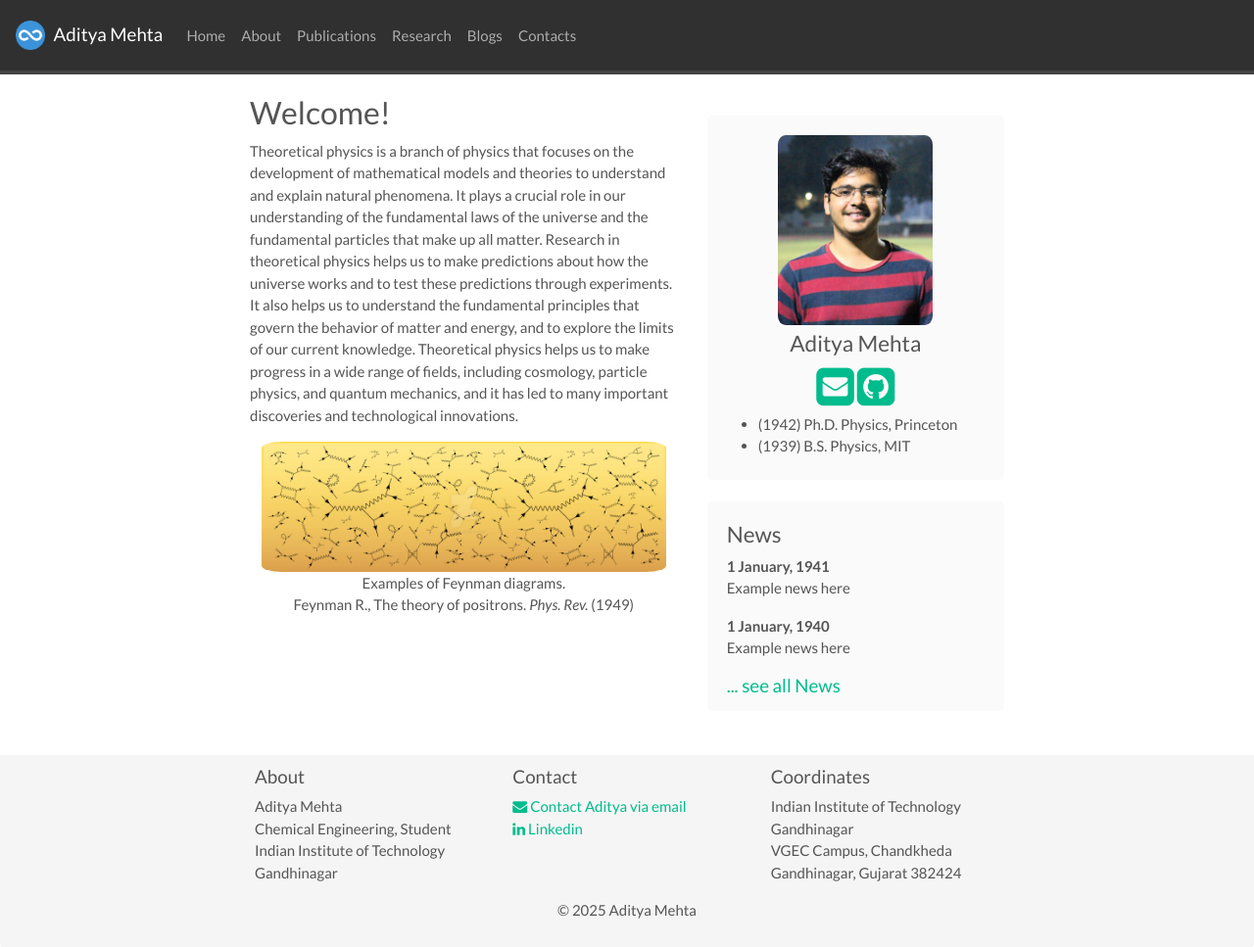
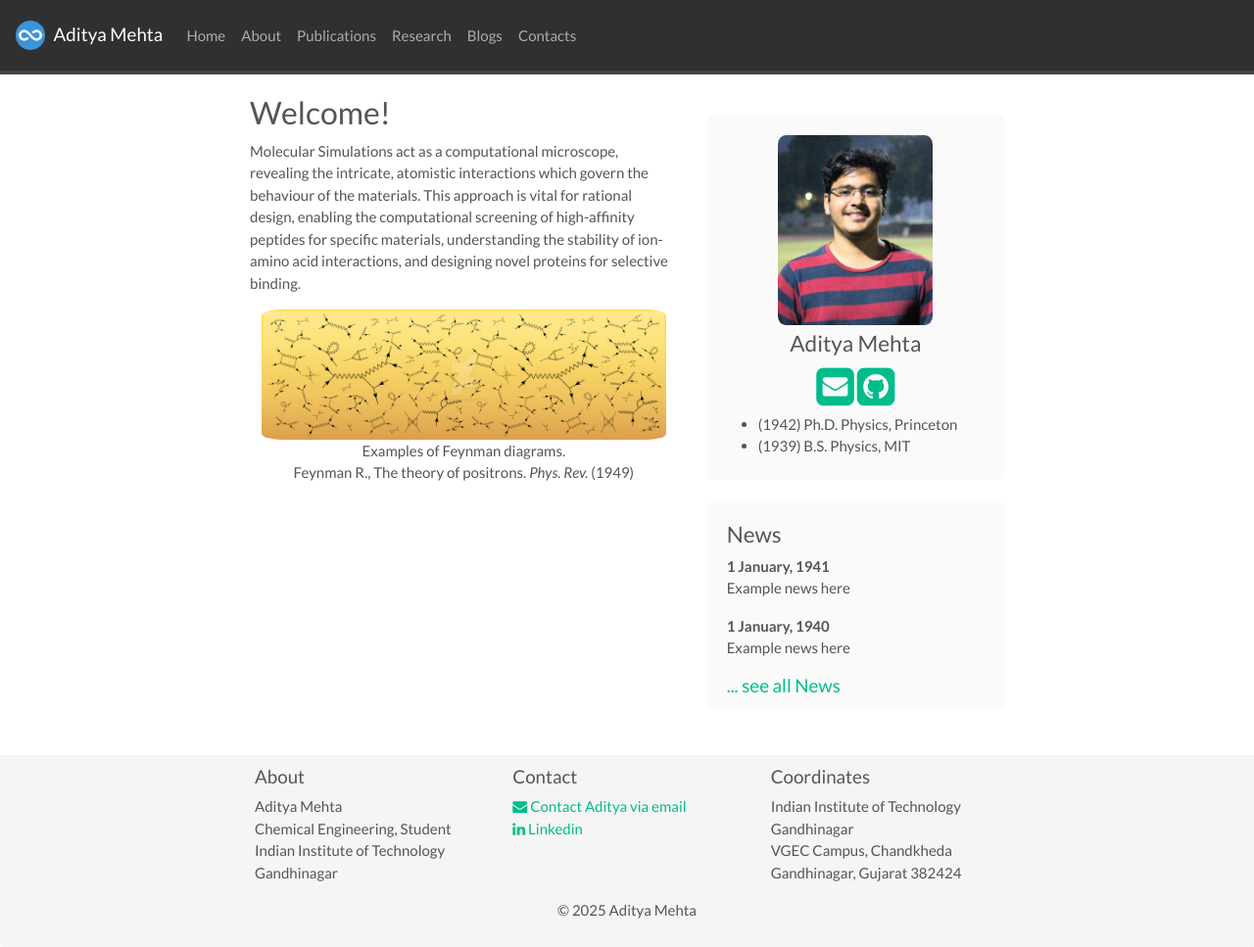
Before and after one commit to adityamehta19/portfolio, a Jekyll site: the page built from _pages/home.md, in a window 1280 px wide and 967 px high. Shown: the whole window at 98% size. Built offline with Jekyll 4.4.1, drawn with Linux system fonts in a browser that asks for light colours; nearby versions of some CDN libraries; a style sheet for code colours, icons or effects is not loaded.

Commit message:
home-aothers

```diff
--- a/_data/awards.yml
+++ b/_data/awards.yml
@@ -1,2 +1,3 @@
-- name: Example award here (2021)
-- name: Example award here (2020)
+- name: Academic Citation IITGN for Semester 1, 2024-25 for excellent academic performance.
+- name: Special Mention in the Robotics Problem Challenge in IITGN's Annual Hackathon - HackRush 2024.
+- name: All India Rank (AIR) of 5991 in the JEE (Advanced) and All India Rank (AIR) of 8468 in the JEE (Mains) Examinations respectively.
--- a/_data/pi.yml
+++ b/_data/pi.yml
@@ -1,6 +1,8 @@
 - name: Aditya Mehta
   photo: headshot.jpg
-  info: Senior Undergraduate,BTech - MTech, Department of Chemical Engineering, Indian Institute of Technology Gandhinagar
+  info: Senior Undergraduate,
+  info: BTech - MTech, Department of Chemical Engineering,
+  info: Indian Institute of Technology Gandhinagar
   email: mehta.aditya@iitgn.ac.in
   github: https://github.com/adityamehta19
   researchgate: https://www.researchgate.net/
--- a/_pages/home.md
+++ b/_pages/home.md
@@ -7,11 +7,7 @@ permalink: /
 
 ### Welcome!
 
-Theoretical physics is a branch of physics that focuses on the development of mathematical models and theories to understand and explain natural phenomena.
-It plays a crucial role in our understanding of the fundamental laws of the universe and the fundamental particles that make up all matter.
-Research in theoretical physics helps us to make predictions about how the universe works and to test these predictions through experiments.
-It also helps us to understand the fundamental principles that govern the behavior of matter and energy, and to explore the limits of our current knowledge.
-Theoretical physics helps us to make progress in a wide range of fields, including cosmology, particle physics, and quantum mechanics, and it has led to many important discoveries and technological innovations.
+Molecular Simulations act as a computational microscope, revealing the intricate, atomistic interactions which govern the behaviour of the materials. This approach is vital for rational design, enabling the computational screening of high-affinity peptides for specific materials, understanding the stability of ion-amino acid interactions, and designing novel proteins for selective binding.
 
 <div class="container">
 <div class="row">
```
